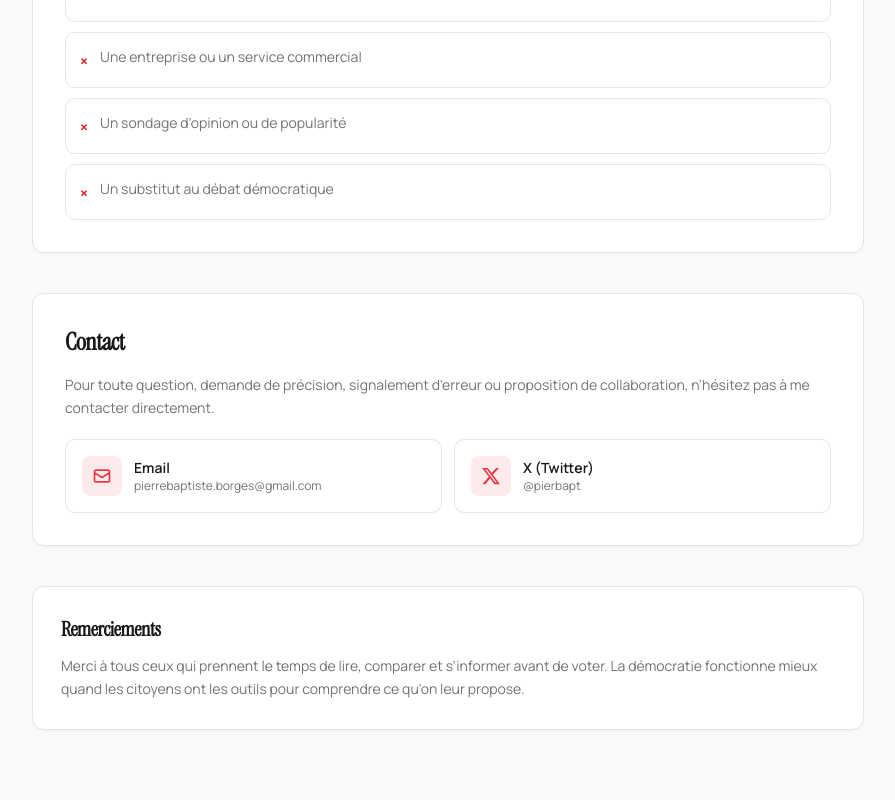
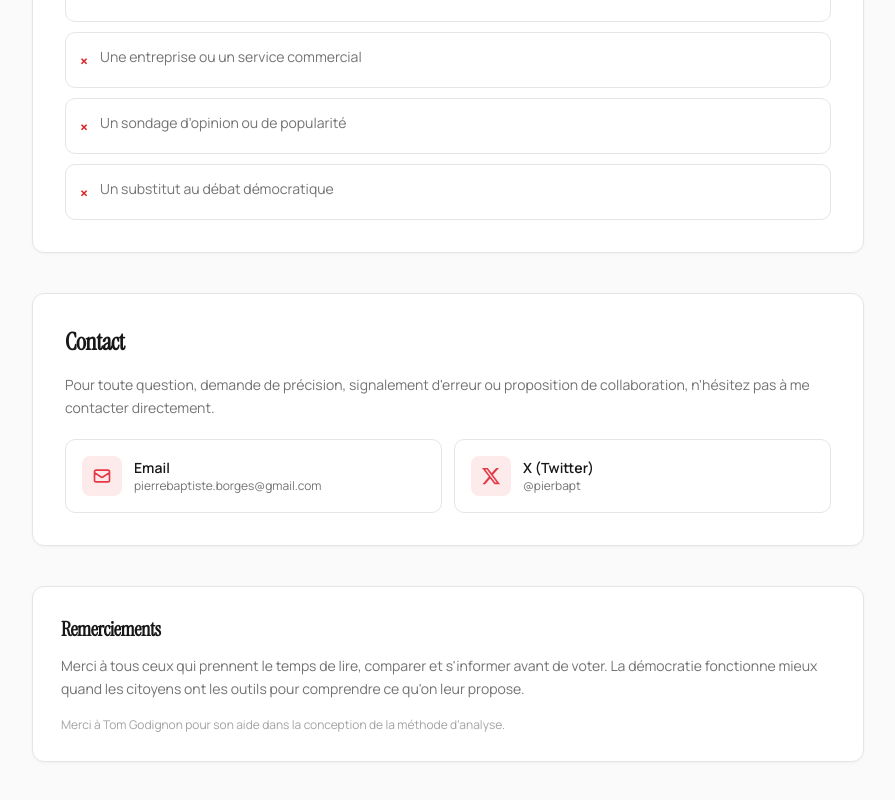
Before and after one commit to Liftof/paris-2026-ia, a Next.js app: page /a-propos in a window 1280 px wide. Shown: the part 1883-2683 px from the top of the page, without its empty margins (192-1087 px from the left). Before the commit the page ends 2661 px from the top, so only its background shows below. Built offline with nearby package versions, Linux system fonts and the light colour scheme.

Commit message:
Add Tom Godignon credit in À propos acknowledgements
Co-Authored-By: Claude Opus 4.6 <noreply@anthropic.com>

```diff
--- a/app/a-propos/page.tsx
+++ b/app/a-propos/page.tsx
@@ -178,6 +178,9 @@ export default function AProposPage() {
             Merci &agrave; tous ceux qui prennent le temps de lire, comparer et s&apos;informer avant de voter.
             La d&eacute;mocratie fonctionne mieux quand les citoyens ont les outils pour comprendre ce qu&apos;on leur propose.
           </p>
+          <p className="text-xs text-ink-4 mt-4">
+            Merci &agrave; Tom Godignon pour son aide dans la conception de la m&eacute;thode d&apos;analyse.
+          </p>
         </section>
       </main>
     </div>
```
